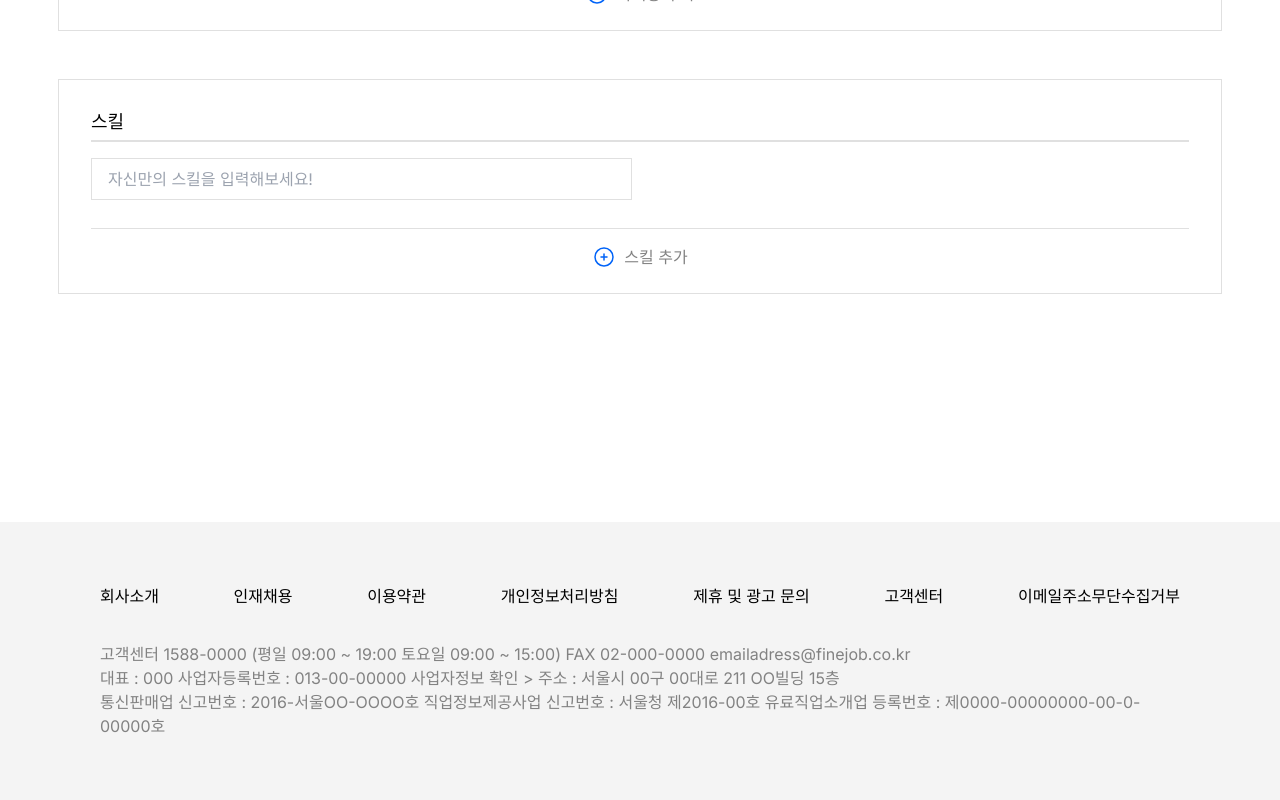
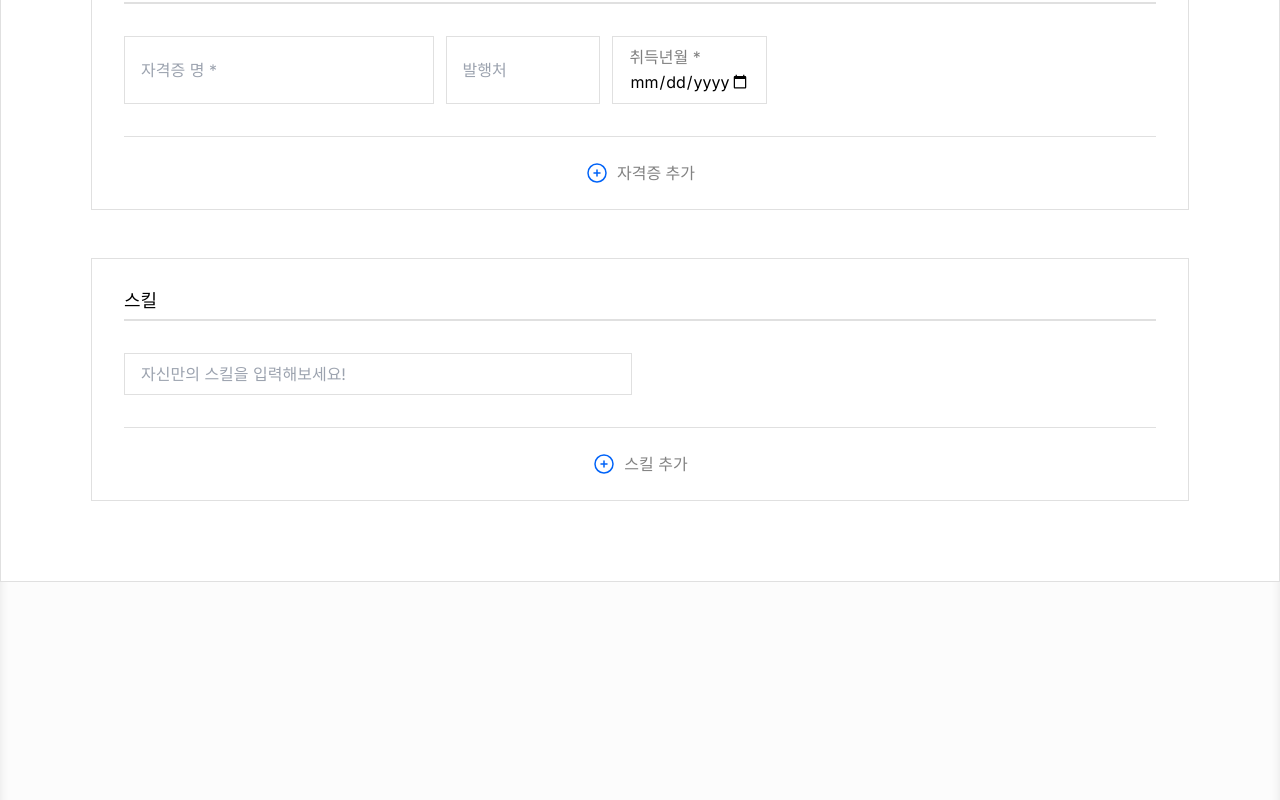
Before and after one commit to jwo1024/FineJob, a Next.js app in the folder finejob-fe/: page /job-application-suitability in a window 1280 px wide. Shown: the part 1620-2420 px from the top of the page. Built offline with nearby package versions, Linux system fonts and the light colour scheme.

Commit message:
[style] layout main 배경 스타일 수정

```diff
--- a/finejob-fe/src/app/globals.css
+++ b/finejob-fe/src/app/globals.css
@@ -13,13 +13,15 @@
 }
 
 body {
-  justify-items:  center;
+  justify-items: center;
   /* margin : 0 24px; */
+
 }
 
 header {
   width: 1280px;
   margin: 0 auto;
+  /* background-color: rgb(211, 101, 101); */
 }
 
 main {
--- a/finejob-fe/src/app/job-application-suitability/page.tsx
+++ b/finejob-fe/src/app/job-application-suitability/page.tsx
@@ -1,9 +1,12 @@
 import JobApplicationSuitability from "@/containers/job-application-suitability/JobApplicationSuitability";
+import styles from "@/styles/PageMain.module.scss";
 
 export default function TmpRoute() {
   return (
-    <main>
-      <JobApplicationSuitability />
-    </main>
+    <div className={styles.page}>
+      <main>
+        <JobApplicationSuitability />
+      </main>
+    </div>
   );
 }
--- a/finejob-fe/src/app/page.tsx
+++ b/finejob-fe/src/app/page.tsx
@@ -1,13 +1,16 @@
 import RecruitmentInfo from "@/containers/main/RecruitmentInfo";
 import HomeBanner from "@/containers/main/HomeBanner";
+import styles from "@/styles/PageMain.module.scss";
 
 export default function Home() {
   return (
     <>
       <HomeBanner />
-      <main>
-        <RecruitmentInfo />
-      </main>
+      <div className={styles.page}>
+        <main>
+          <RecruitmentInfo />
+        </main>
+      </div>
     </>
   );
 }
--- a/finejob-fe/src/app/recruitment-info/page.tsx
+++ b/finejob-fe/src/app/recruitment-info/page.tsx
@@ -1,11 +1,14 @@
 import JobSearchFilter from "@/containers/recruitment-info/JobSearchFilter";
 import JobSearchResult from "@/containers/recruitment-info/JobSearchResult";
+import styles from "@/styles/PageMain.module.scss";
 
 export default function recruitmentInfo() {
   return (
-    <main>
-      <JobSearchFilter />
-      <JobSearchResult />
-    </main>
+    <div className={styles.page}>
+      <main>
+        <JobSearchFilter />
+        <JobSearchResult />
+      </main>
+    </div>
   );
 }
--- a/finejob-fe/src/containers/job-application-suitability/SuitabilityForms.tsx
+++ b/finejob-fe/src/containers/job-application-suitability/SuitabilityForms.tsx
@@ -79,7 +79,7 @@ function CertificateForm() {
       <h4>자격증</h4>
       <form>
         <fieldset>
-          <input placeholder="자격증명 *" type="text" name="qualification" />
+          <input placeholder="자격증 명 *" type="text" name="qualification" />
           <input placeholder="발행처" type="text" name="issued" />
           <input
             placeholder="취득년월 *"
--- a/finejob-fe/src/styles/Footer.module.scss
+++ b/finejob-fe/src/styles/Footer.module.scss
@@ -9,7 +9,6 @@ $fontGray: #828282;
 
   padding-top: 62px;
   padding-bottom: 100px;
-  margin-top: 180px;
   background-color: #f4f4f4;
   width: 100%;
 
--- /dev/null
+++ b/finejob-fe/src/styles/PageMain.module.scss
@@ -0,0 +1,18 @@
+$borderGray: #e0e0e0;
+
+.page {
+  width: 100%;
+  background-color: #fcfcfc;
+  box-shadow: inset 0px 3px 10px rgba(0, 0, 0, 0.1);
+
+  padding-top: 62px;
+  padding-bottom: 240px;
+
+  main {
+    width: 1280px;
+    margin: 0 auto;
+    background-color: white;
+    padding: 32px;
+    border: 1px solid $borderGray;
+  }
+}
--- a/finejob-fe/src/styles/SuitabilityForms.module.scss
+++ b/finejob-fe/src/styles/SuitabilityForms.module.scss
@@ -34,6 +34,7 @@ $backgroundBlue: #eef7ff;
     grid-template-columns: 1fr 1fr;
     gap: 16px;
     width: 100%;
+    padding: 16px 0;
 
     fieldset {
       display: flex;
@@ -61,8 +62,7 @@ $backgroundBlue: #eef7ff;
 
   .addButton {
     margin: 0;
-    margin-top: 12px;
-    padding-top: 16px;
+    padding-top: 24px;
     width: 100%;
     border-top: 1px solid $borderGray;
     display: flex;
```
